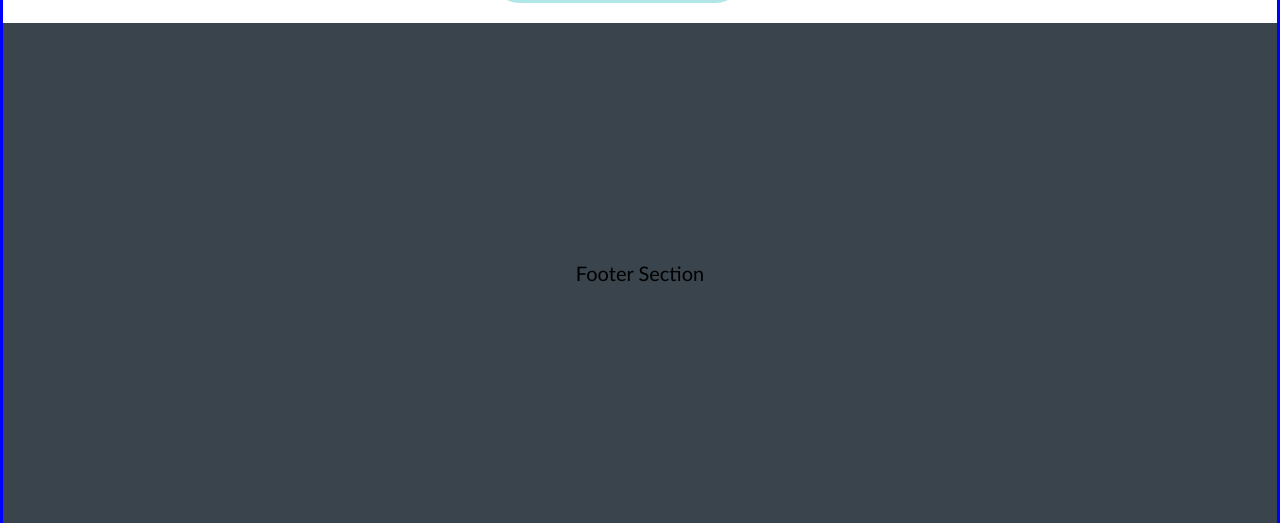
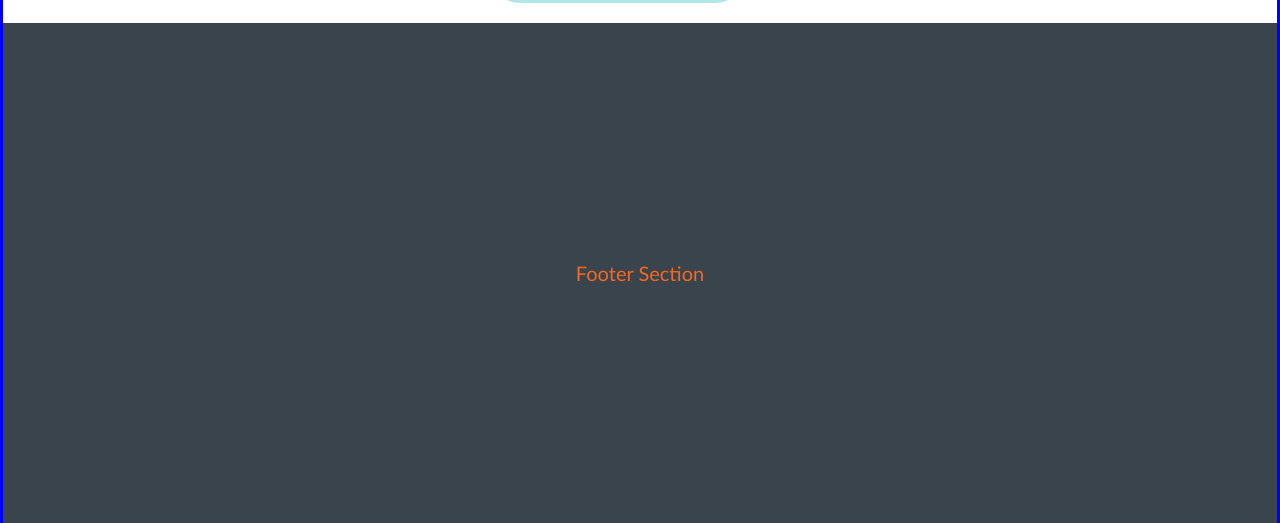
Before and after one commit to arpon-dev-stack/static-portfolio, a website: page index.html in a window 1280 px wide. Shown: the part 1899-2422 px from the top of the page. Drawn offline with Linux system fonts and the light colour scheme.

Commit message:
Third commit with third change

```diff
--- a/styles/style.css
+++ b/styles/style.css
@@ -245,6 +245,7 @@
   justify-content: center;
   align-items: center;
   background-color: rgb(57, 68, 77);
+  color: rgb(245, 104, 34);
 }
 
 /* connection icon style */
```
